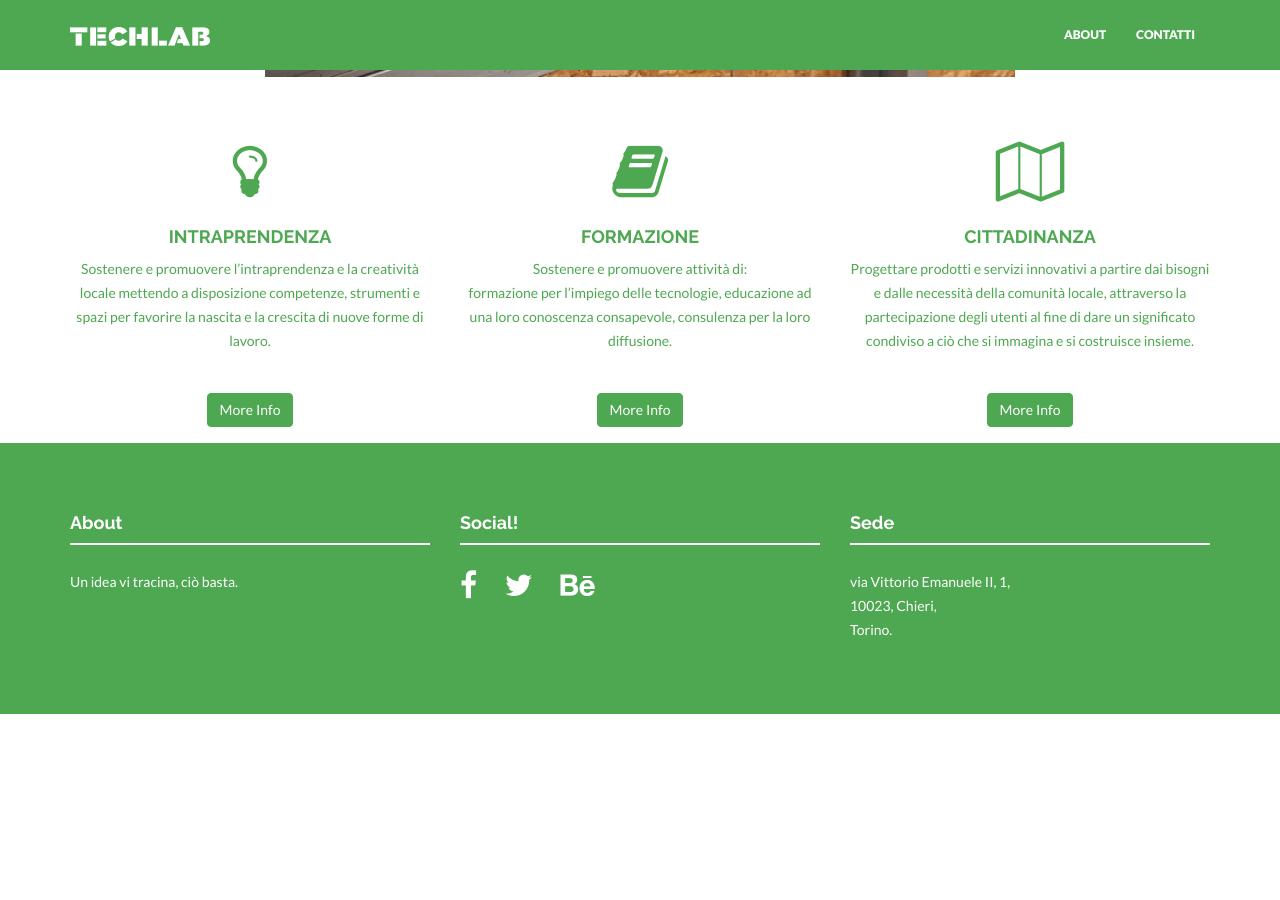
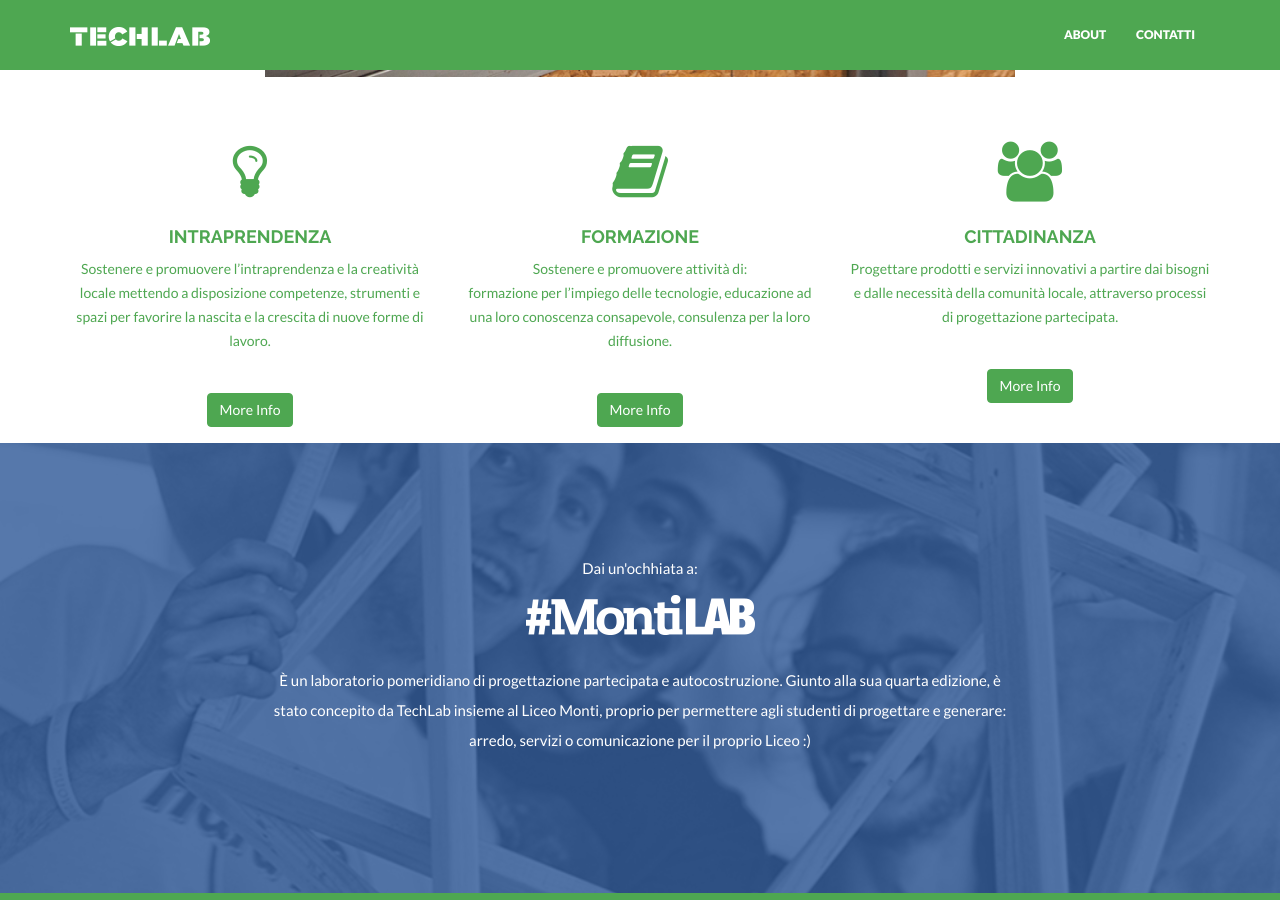
Before and after one commit to techlabtl/techlabtl.github.io, a Jekyll site: the page built from index.html, in a window 1280 px wide and 900 px high, scrolled down 638 px. Built offline with Jekyll 4.4.1, drawn with Linux system fonts in a browser that asks for light colours; nearby versions of some CDN libraries; before the commit the page ends 1352 px from its top, so only the background shows below that.

Commit message:
added link to montilab

```diff
--- a/_config.yml
+++ b/_config.yml
@@ -106,9 +106,3 @@ clients:
 
 # Short text about your company. Shown in footer on every page and also separately on Home and Contact page.
 about: "Un idea vi tracina, ciò basta."
-
-# Testimonial content. Shown on Home and About page.
-testimonial:
-    message:
-    author:
-    position:
--- a/_includes/testimonial.html
+++ b/_includes/testimonial.html
@@ -1,13 +1,16 @@
-<div id="twrap">
+<a href="http://montilab.techlab.tl"><div id="twrap">
     <div id="twrapback"></div>
-    <div class="container centered">
+      <div class="container centered">
         <div class="row">
+          <br><br>
             <div class="col-lg-8 col-lg-offset-2">
-            <i class="fa fa-comment-o"></i>
-            <p>{{ site.testimonial.message }}</p>
-            <h4><br/>{{ site.testimonial.author }}</h4>
-            <p>{{ site.testimonial.position }}</p>
+              <p>Dai un'ochhiata a:</p>
+          <img src="{{ "assets/img/logo-text-black.png"}}">
+            <br><br>
+            <p>È un laboratorio pomeridiano di progettazione partecipata e autocostruzione.
+Giunto alla sua quarta edizione, è stato concepito da TechLab insieme al Liceo Monti,
+proprio per permettere agli studenti di progettare e generare: arredo, servizi o comunicazione per il proprio Liceo :)</p>
             </div>
         </div><! --/row -->
     </div><! --/container -->
-</div><! --/twrap -->
+</div></a><! --/twrap -->
--- a/_layouts/index.html
+++ b/_layouts/index.html
@@ -4,3 +4,5 @@ layout: default
 {% include header.html %}
 
   {{ content }}
+
+{% include testimonial.html %}
--- a/index.html
+++ b/index.html
@@ -22,10 +22,10 @@ permalink: /
                 <p><br/><a href="#" class="btn btn-theme">More Info</a></p>
             </div>
             <div class="col-md-4">
-                <i class="fa fa-map-o" aria-hidden="true"></i>
+                <i class="fa fa-users" aria-hidden="true"></i>
                 <span class="sr-only">An image of a trophy</span>
                 <h4>CITTADINANZA</h4>
-                <p>Progettare prodotti e servizi innovativi a partire dai bisogni e dalle necessità della comunità locale, attraverso la partecipazione degli utenti al fine di dare un significato condiviso a ciò che si immagina e si costruisce insieme.</p>
+                <p>Progettare prodotti e servizi innovativi a partire dai bisogni e dalle necessità della comunità locale, attraverso processi di progettazione partecipata.</p>
                 <p><br/><a href="#" class="btn btn-theme">More Info</a></p>
             </div>
         </div>
```
Also changed, not shown: assets/img/logo-text-black.png (added), assets/img/t-back.jpg, 7 other files.
